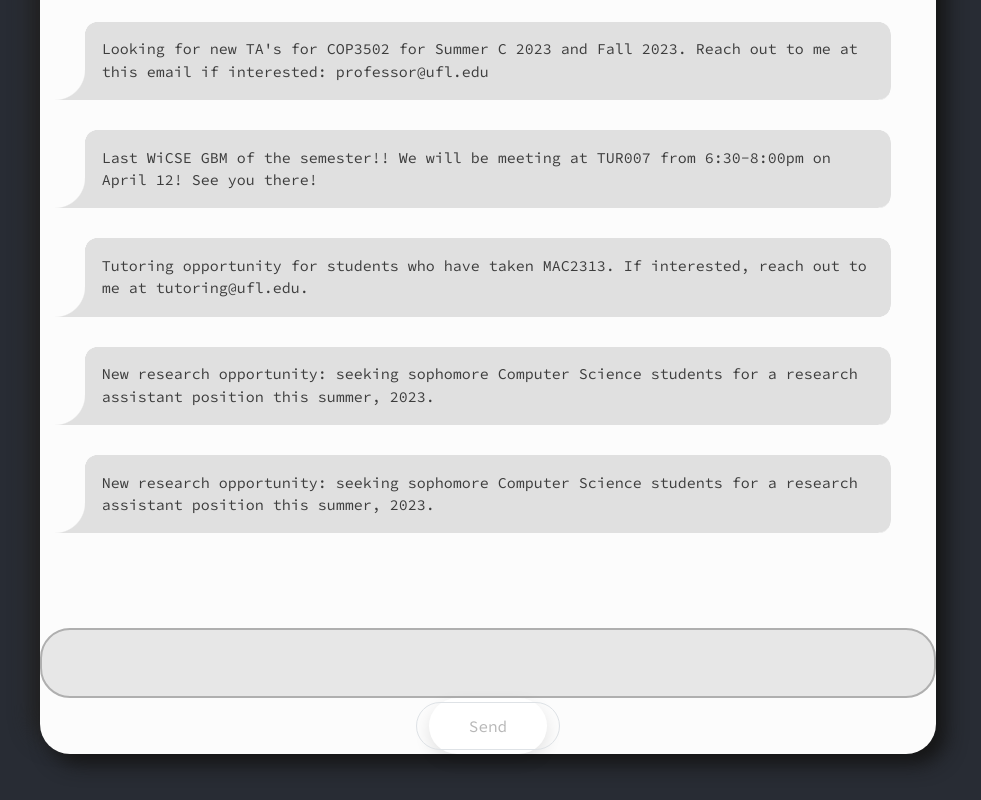
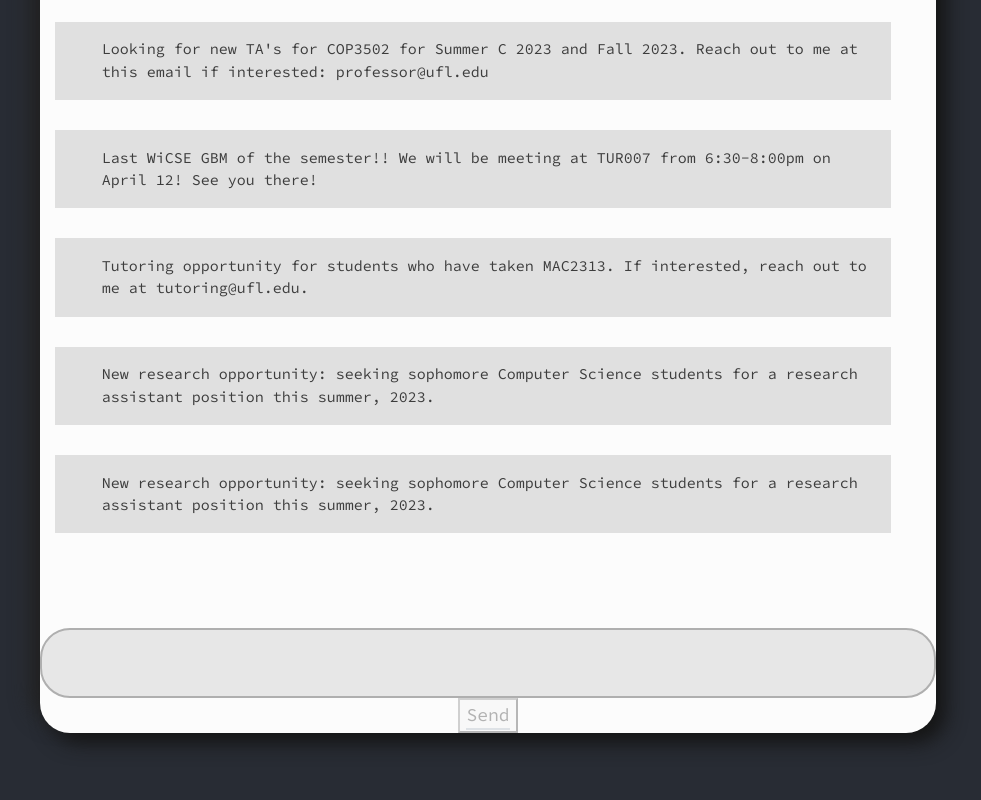
Before and after one commit to rachelponce/ChompSci, a React (Create React App) app in the folder front-end/my-app/: page /opportunities in a window 1280 px wide. Shown: the part 380-1180 px from the top of the page, without its empty margins (152-1133 px from the left). Built offline with nearby package versions, Linux system fonts and the light colour scheme.

Commit message:
adjust height

```diff
--- a/front-end/my-app/src/App.css
+++ b/front-end/my-app/src/App.css
@@ -8,7 +8,7 @@
   font-family: 'Source Code Pro', monospace;
   font-size: 18px;
   box-sizing: border-box;
-  margin: 0;
+  margin-bottom: 0;
   padding: 0;
   color: #fff;
   text-decoration: none;
--- a/front-end/my-app/src/pages/Calendar/AddEvent.tsx
+++ b/front-end/my-app/src/pages/Calendar/AddEvent.tsx
@@ -176,13 +176,13 @@ export function EditEvent(props: any ) {
                 </Modal.Body>
                 <Modal.Footer>
                     <button
-                        className="bg-slate-400 hover:bg-slate-500 text-white font-bold py-2 px-4 rounded"
+                        className="bg-slate-400 hover:bg-slate-500 text-black font-bold py-2 px-4 rounded"
                         onClick={handleClose}
                     >
                         Close
                     </button>
                     <button
-                        className="bg-purple-600 hover:bg-purple-700 text-white font-bold py-2 px-4 rounded"
+                        className="bg-purple-600 hover:bg-purple-700 text-black font-bold py-2 px-4 rounded"
                         form="editmodal"
                     >
                         Add Event
--- a/front-end/my-app/src/pages/Calendar/Calendar-page.css
+++ b/front-end/my-app/src/pages/Calendar/Calendar-page.css
@@ -6,7 +6,7 @@ body,
 body > div { /* the react root */
   margin: 0;
   padding: 0;
-  height: 100%;
+  /* height: 100%; */
 }
 
 h2 {
--- a/front-end/my-app/src/pages/Landing/Landing.css
+++ b/front-end/my-app/src/pages/Landing/Landing.css
@@ -16,7 +16,7 @@
 
 .home {
     background-color: black;
-    height: 90vh;
+    /* height: 90vh;  */
     width: 100%;
     display: flex;
     box-shadow: 2px 2px 2px 1px rgba(195, 136, 136, 0.2);
--- a/front-end/my-app/src/pages/Opportunities/Opportunities.css
+++ b/front-end/my-app/src/pages/Opportunities/Opportunities.css
@@ -32,13 +32,13 @@
     /* min-width: 60vw; */
     /* max-width: 65vw; */
     padding: calc(2*var(--r)/3);
-    -webkit-mask:
+    /* -webkit-mask:
         radial-gradient(var(--t) at var(--_d) 0,#0000 98%,#000 102%)
         var(--_d) 100%/calc(100% - var(--r)) var(--t) no-repeat,
         conic-gradient(at var(--r) var(--r),#000 75%,#0000 0)
         calc(var(--r)/-2) calc(var(--r)/-2) padding-box,
         radial-gradient(50% 50%,#000 98%,#0000 101%)
-        0 0/var(--r) var(--r) space padding-box;
+        0 0/var(--r) var(--r) space padding-box; */
     background: #e0e0e0;
     font-size: 15px;
 }
@@ -59,7 +59,7 @@
     border-width: 2px;
     border-style: solid;
 }
-button {
+/* button {
     font-size: 16px;
     position: relative;
     margin: auto;
@@ -97,4 +97,4 @@ button {
 
    .full-rounded {
     border-radius: 2em;
-   }
+   } */
```
